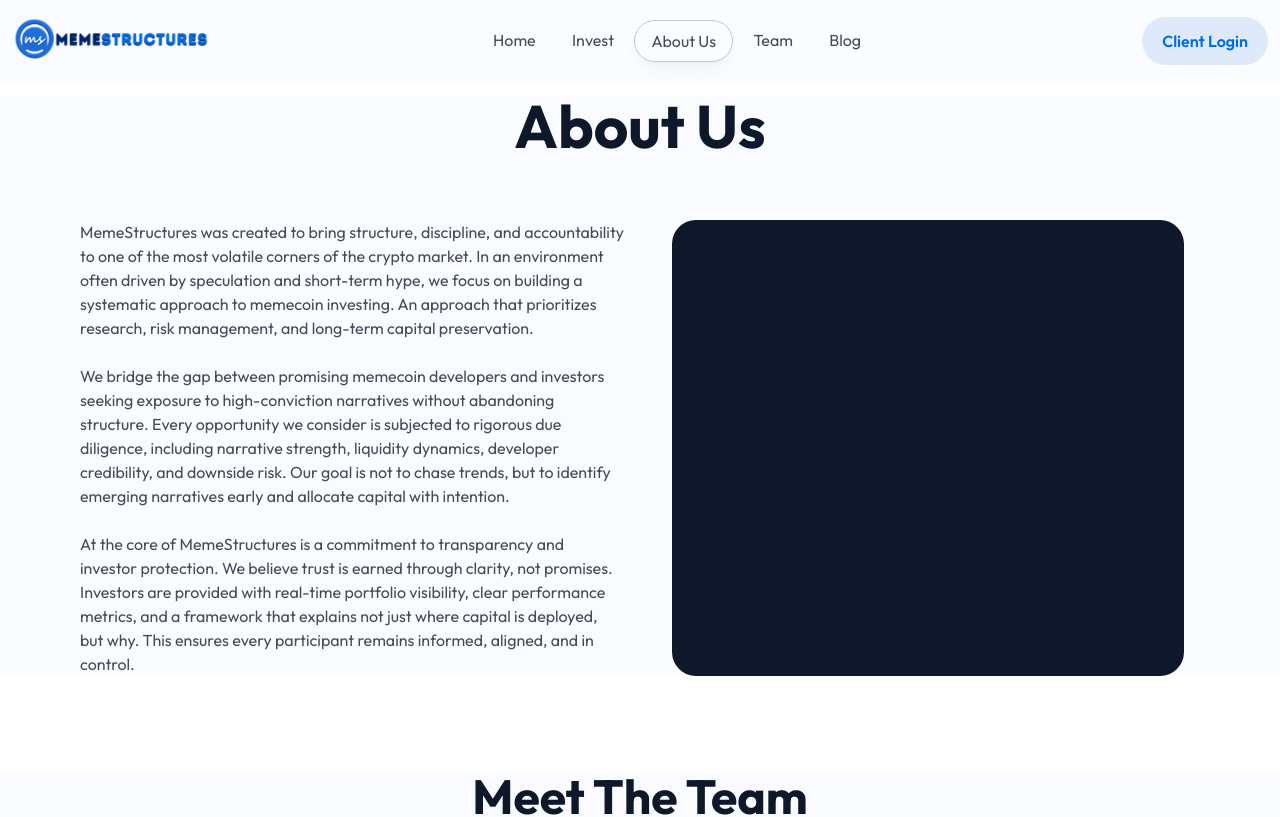
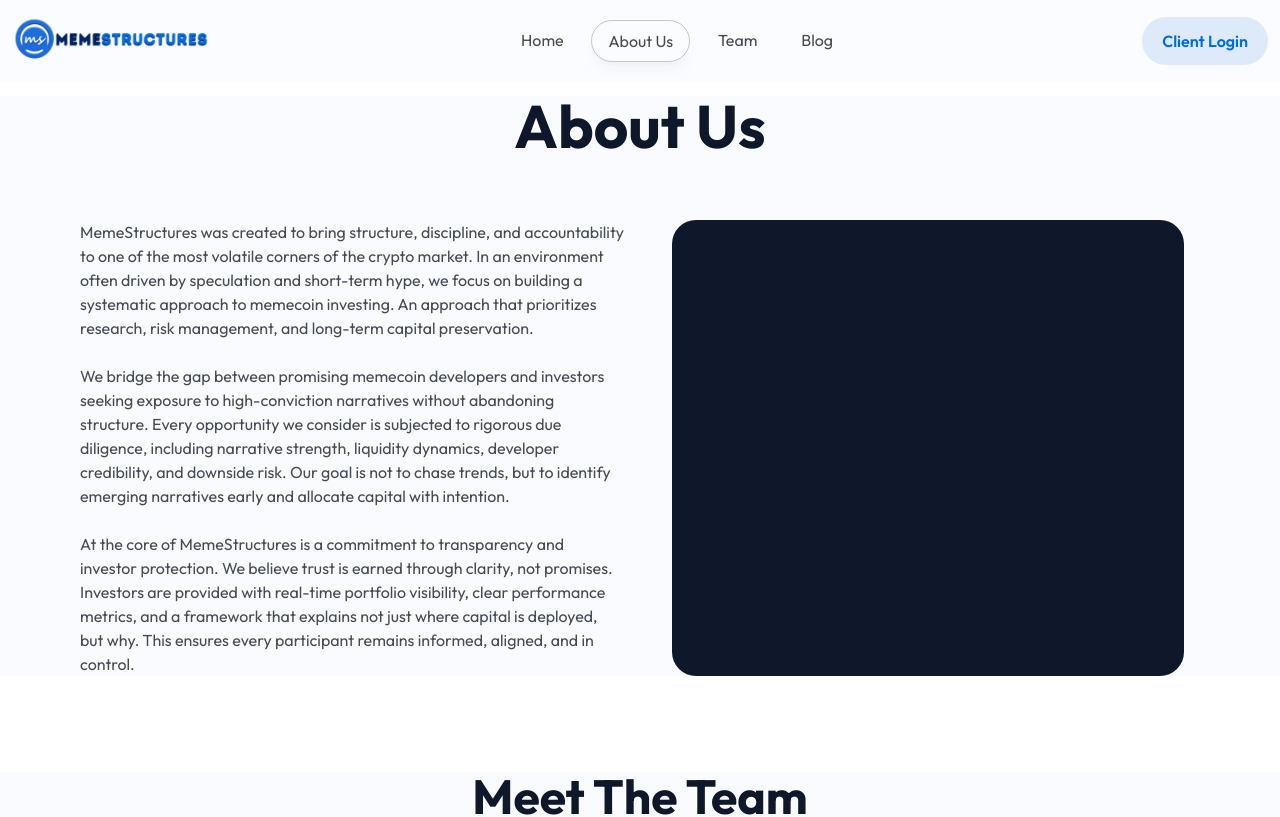
Before and after one commit to benchigozie/memestructures, a Next.js app: page /about in a window 1280 px wide. Shown: the top 817 px of the page. Built offline with nearby package versions, Linux system fonts and the light colour scheme.

Commit message:
chore: add proper paths to navigation links.

```diff
--- a/src/app/globals.css
+++ b/src/app/globals.css
@@ -1,5 +1,9 @@
 @import "tailwindcss";
 @plugin "@tailwindcss/typography";
+
+html {
+  scroll-behavior: smooth;
+}
 
 body {
   font-family: var(--font-outfit), system-ui, sans-serif;
--- a/src/components/Header.tsx
+++ b/src/components/Header.tsx
@@ -22,9 +22,8 @@
 
     const navLinks: NavLink[] = [
         { name: "Home", path: "/" },
-        { name: "Invest", path: "/invest" },
         { name: "About Us", path: "/about" },
-        { name: "Team", path: "/services" },
+        { name: "Team", path: "/about#team" },
         { name: "Blog", path: "/blog" },
     ]
 
@@ -39,7 +38,7 @@
                         height={50}
                     />
                 </Link>
-                <div className="max-w-100 w-full lg:flex justify-between hidden">
+                <div className="max-w-86 w-full lg:flex justify-between hidden">
                     {navLinks.map((link) => {
                         const isActive = pathname === link.path;
 
--- a/src/components/JoinCommunity.tsx
+++ b/src/components/JoinCommunity.tsx
@@ -137,7 +137,7 @@
                         )}
                     </Formik>
 
-                    {callResponse && <p className='text-lg'>{callResponse}</p>}
+                    {callResponse && <p className='text-lg text-center'>{callResponse}</p>}
                 </div>
             </div>
         </section>
--- a/src/components/LatestBlog.tsx
+++ b/src/components/LatestBlog.tsx
@@ -32,7 +32,7 @@
         sanityClient.fetch(latestPostsQuery, {}, {
             next: {
                 //tags: ["posts"],
-                revalidate: 3600
+                revalidate: 60
             }
         }),
     ]);
--- a/src/components/Team.tsx
+++ b/src/components/Team.tsx
@@ -2,7 +2,7 @@
 
 function Team() {
     return (
-        <section className='bg-my-white mt-16 md:mt-24' >
+        <section className='bg-my-white mt-16 md:mt-24' id="team" >
             <div className='max-w-6xl mx-auto px-4'>
                 <h2 className='text-3xl md:text-5xl text-my-deep-blue font-bold mt-1 md:mt-5 text-center'>Meet The Team</h2>
                 <div className="mt-10 flex flex-col gap-4 md:gap-7">
```
